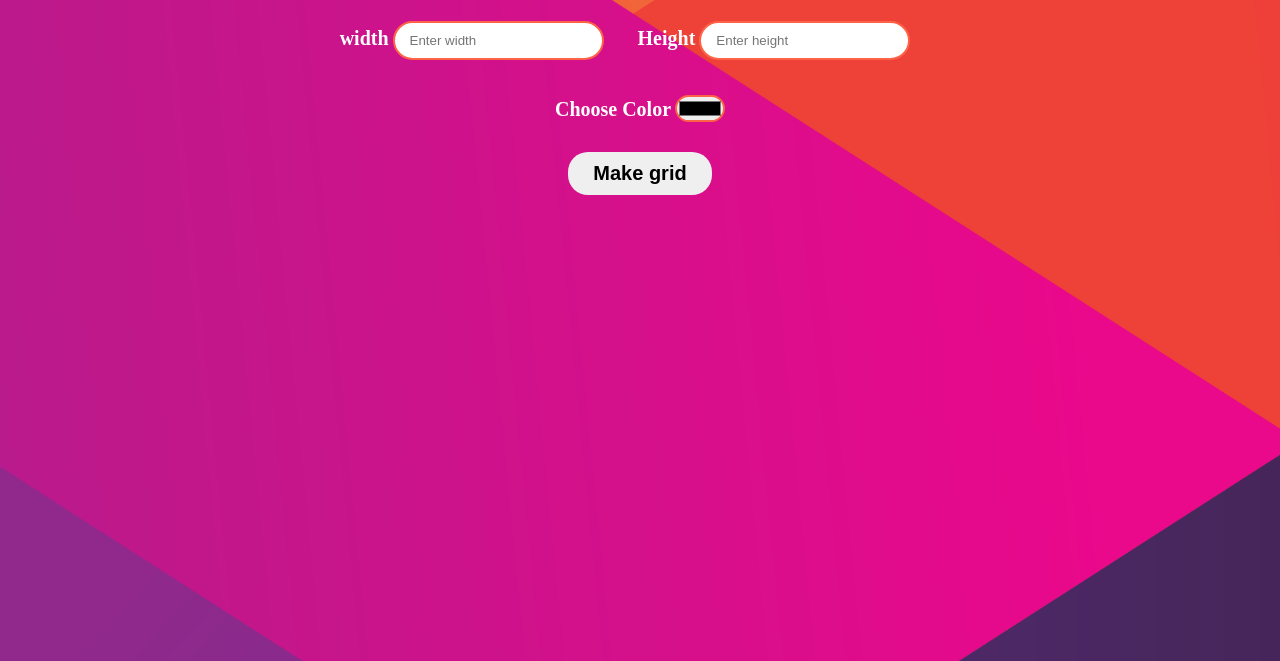
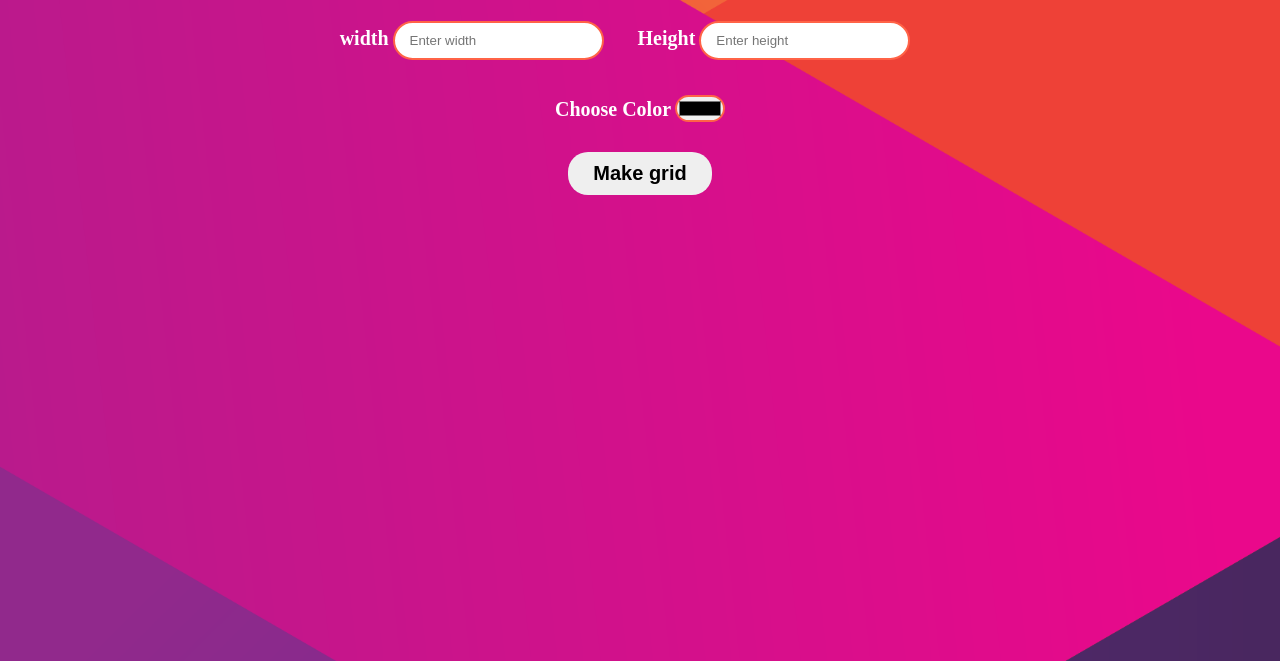
Before and after one commit to Muhammedcatastrophe/robusta-Internship, a plain HTML site: page index.html in a window 1280 px wide. Shown: the part 139-800 px from the top of the page. Drawn offline with Linux system fonts and the light colour scheme.

Commit message:
view port modifications

```diff
--- a/css/style.css
+++ b/css/style.css
@@ -13,8 +13,9 @@ body
 .header
 {
     background-image: url(../images/TFA_Landing\ Page-02.png);
-    background-size: 100% 100%;
- height: 100vh;
+    background-size: cover;
+    min-height: 100vh;
+    overflow-x: hidden;
 }
 /* start taking user data  */
 
```
